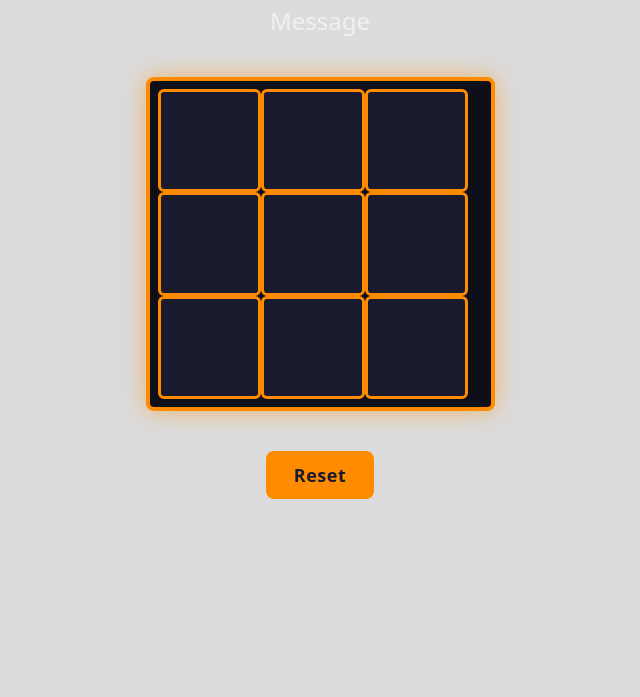
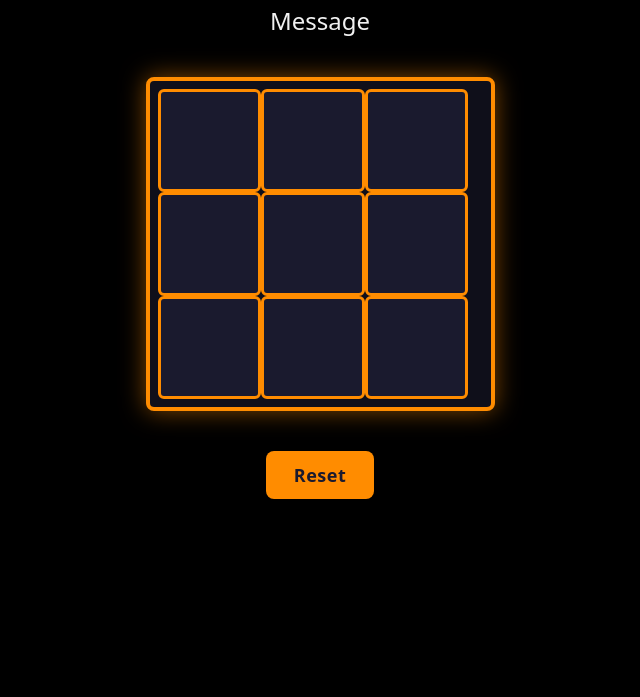
Before and after one commit to Sayed-2003/javascript-browser-game-tic-tac-toe-lab, a plain HTML site: page index.html in a window 1280 px wide. Shown: the part 103-800 px from the top of the page, without its empty margins (320-960 px from the left). Drawn offline with Linux system fonts and the light colour scheme.

Commit message:
style updated

```diff
--- a/css/style.css
+++ b/css/style.css
@@ -1,5 +1,5 @@
 body {
-  background-color: gainsboro;
+  background-color: black;
   /* Use a system font, if none are available use an available sans-sarif */
   font-family: system-ui, sans-serif;
   margin: 0;
```
